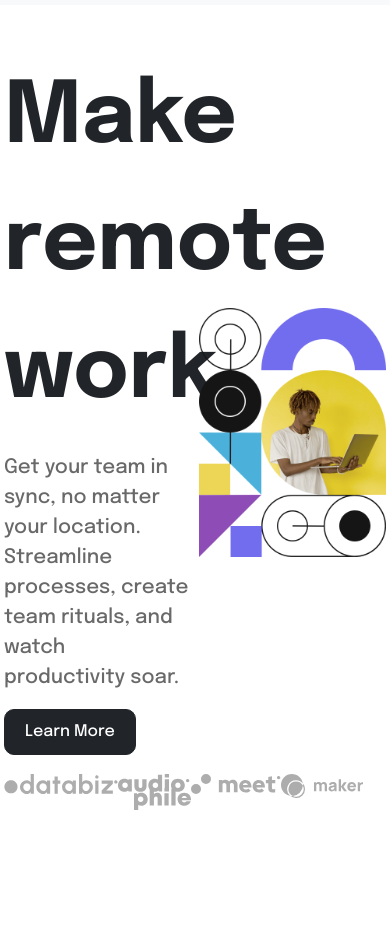
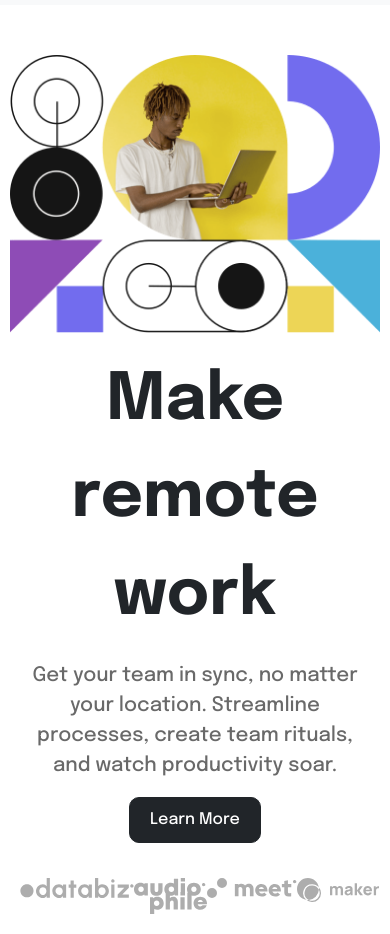
Before and after one commit to Matthiiass/Dropdown-Navigation-HTML-CSS, a plain HTML site: page index.html in a window 390 px wide. Shown: the part 56-990 px from the top of the page. Before the commit the page ends 866 px from the top, so only its background shows below. Drawn offline with nearby package versions, Linux system fonts and the light colour scheme.

Commit message:
Mobile compatibility added

```diff
--- a/index.html
+++ b/index.html
@@ -106,6 +106,7 @@
       </div>
     </div>
     <img src="images/image-hero-desktop.png" alt="image-hero-desktop" class="rightIm">
+    <img src="images/image-hero-mobile.png" alt="image-hero-mobile" class="topIm">
   </div>
 </body>
 </html>
--- a/style.css
+++ b/style.css
@@ -59,6 +59,10 @@ body {
     height: 100%;
 }
 
+.topIm {
+    display: none;
+}
+
 .titleText {
     font-family: var(--epiFont);
     font-size: 85px;
@@ -83,8 +87,43 @@ body {
     flex-direction: row;
     justify-content: space-around;
     margin-top: 10%;
+    width: 100%;
 }
 
 .clientIm {
     height: 100%;
 }
+
+@media (max-width: 850px) {
+    .screenContent {
+        flex-direction: column-reverse;
+    }
+
+    .rightIm {
+        display: none;
+    }
+
+    .topIm {
+        display: flex;
+        width: 95%;
+        height: 30%;
+    }
+
+    .leftSide {
+        width: 90%;
+        margin-bottom: 5%;
+        margin-top: 5%;
+        display: flex;
+        flex-direction: column;
+        align-items: center;
+    }
+
+    .titleText {
+        font-size: 65px;
+        text-align: center;
+    }
+
+    .quoteText {
+        text-align: center;
+    }
+}
```
